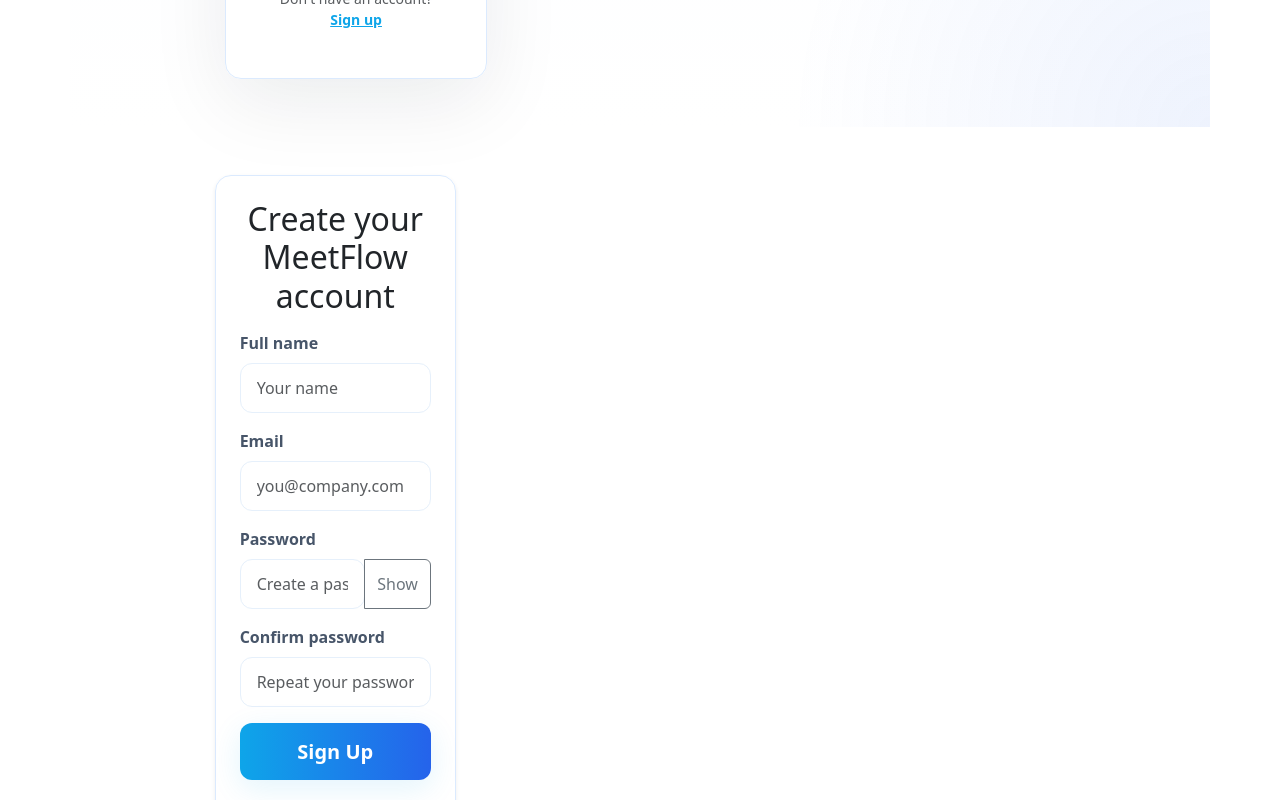
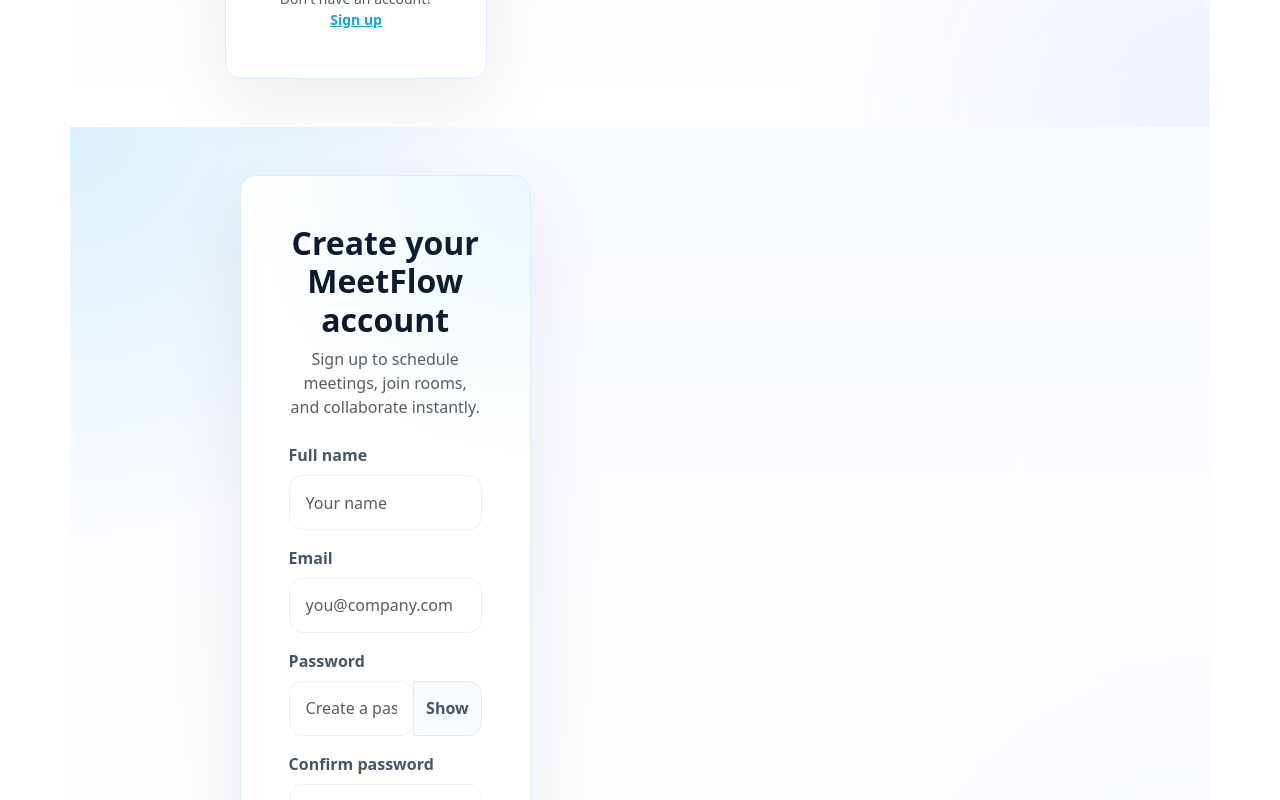
Before and after one commit to vaibhavsanmani/MeetFlow, a React (Vite) app in the folder frontend/: page / in a window 1280 px wide. Shown: the part 4680-5480 px from the top of the page. Built offline with nearby package versions, Linux system fonts and the light colour scheme.

Commit message:
added styling in signup

```diff
--- a/frontend/src/index.css
+++ b/frontend/src/index.css
@@ -277,13 +277,37 @@
   align-items: center;
   padding-top: 2rem;
   padding-bottom: 2rem;
+  background: radial-gradient(circle at top left, rgba(14,165,233,0.12), transparent 28%),
+    radial-gradient(circle at bottom right, rgba(37,99,235,0.06), transparent 30%),
+    linear-gradient(180deg, #f8fbff 0%, #ffffff 100%);
 }
 
-#signup .card {
+#signup .signup-card {
+  position: relative;
   background: linear-gradient(180deg, var(--surface), var(--surface));
   border: 1px solid var(--card-border);
   box-shadow: var(--shadow);
-  border-radius: 1rem;
+  border-radius: 1.25rem;
+  overflow: hidden;
+}
+
+#signup .signup-card::before {
+  content: "";
+  position: absolute;
+  inset: 0;
+  background: radial-gradient(circle at top right, rgba(14,165,233,0.08), transparent 32%);
+  pointer-events: none;
+}
+
+#signup .signup-card-inner {
+  position: relative;
+  z-index: 1;
+}
+
+#signup h2 {
+  color: #0f172a;
+  font-size: 2rem;
+  font-weight: 700;
 }
 
 #signup .form-label {
@@ -292,26 +316,44 @@
 }
 
 #signup .form-control {
-  border-radius: 0.75rem;
+  border-radius: 0.85rem;
   border: 1px solid #e6f0fb;
-  padding: 0.75rem 1rem;
+  padding: 0.9rem 1rem;
   background: #fff;
   box-shadow: none;
+  transition: border-color 0.2s ease, box-shadow 0.2s ease;
 }
 
 #signup .form-control:focus {
   outline: none;
-  box-shadow: 0 6px 20px rgba(14,165,233,0.12);
+  box-shadow: 0 10px 28px rgba(14,165,233,0.14);
   border-color: var(--primary);
+}
+
+#signup .input-group .btn-outline-secondary {
+  border-radius: 0 0.85rem 0.85rem 0;
+  border-color: #dbeafe;
+  background: #f8fbff;
+  color: var(--text-secondary);
+  font-weight: 600;
+}
+
+#signup .input-group .btn-outline-secondary:hover {
+  background: #eff8ff;
 }
 
 #signup .btn-primary {
   background: linear-gradient(90deg, var(--primary), var(--primary-dark));
   border: none;
-  border-radius: 0.75rem;
-  padding: 0.85rem 1rem;
+  border-radius: 0.85rem;
+  padding: 0.95rem 1rem;
   font-weight: 700;
-  box-shadow: 0 8px 30px rgba(14,165,233,0.12);
+  box-shadow: 0 10px 32px rgba(14,165,233,0.16);
+}
+
+#signup .btn-primary:hover,
+#signup .btn-primary:focus {
+  box-shadow: 0 14px 40px rgba(14,165,233,0.22);
 }
 
 #signup a {
--- a/frontend/src/pages/signup.jsx
+++ b/frontend/src/pages/signup.jsx
@@ -60,8 +60,13 @@
     <section id="signup" className="container py-5">
       <div className="row justify-content-center">
         <div className="col-12 col-md-8 col-lg-6">
-          <div className="card shadow-sm p-4 rounded-4">
-            <h2 className="mb-3 text-center">Create your MeetFlow account</h2>
+          <div className="signup-card p-4 p-sm-5 rounded-4">
+            <div className="text-center mb-4">
+              <h2 className="mb-2">Create your MeetFlow account</h2>
+              <p className="text-muted mb-0">
+                Sign up to schedule meetings, join rooms, and collaborate instantly.
+              </p>
+            </div>
 
             {error && <div className="alert alert-danger">{error}</div>}
 
```
